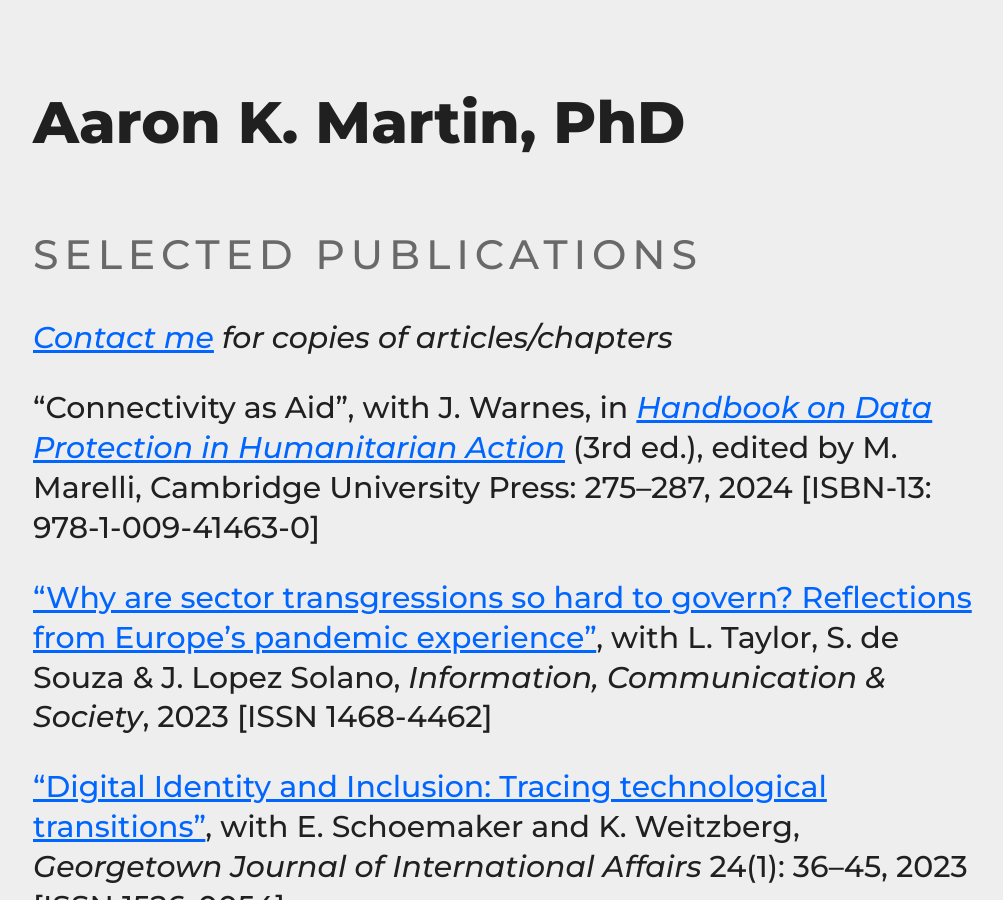
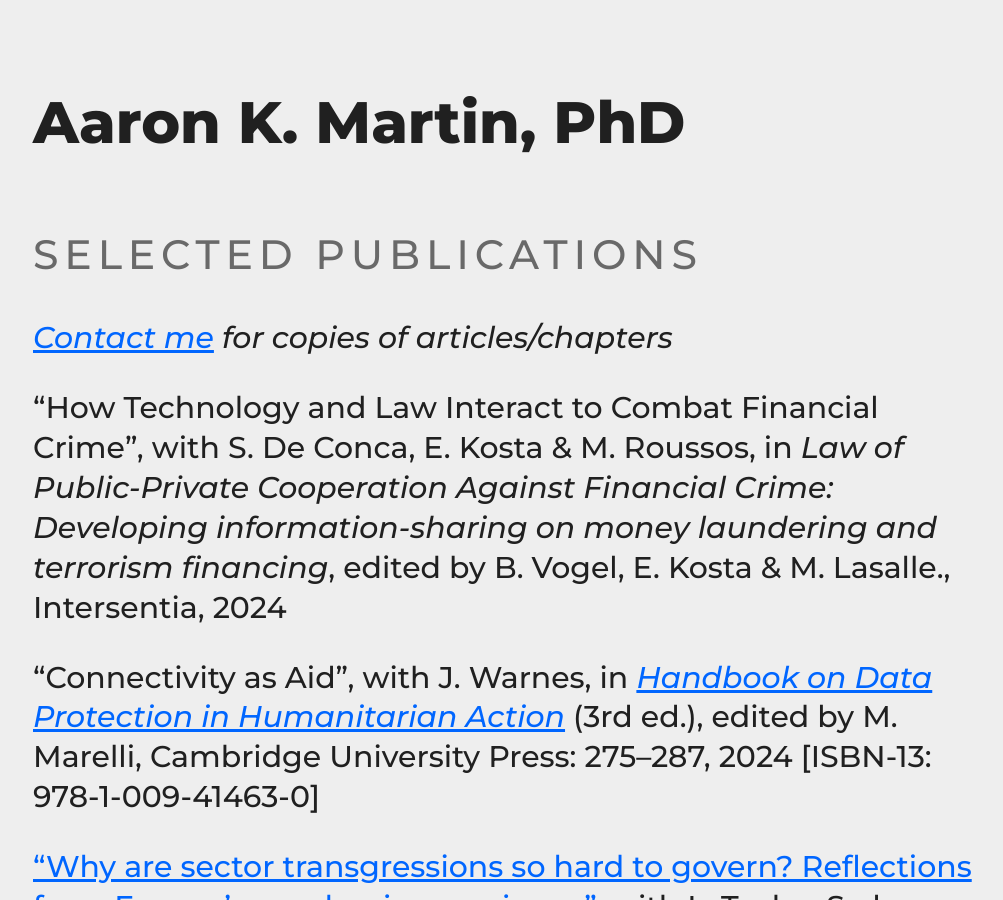
Before and after one commit to haroonalrasheed/641a, a Jekyll site: the page built from selected-publications/index.md, in a window 1280 px wide and 900 px high. Shown: the whole window, without its empty margins (131-1134 px from the left). Built offline with Jekyll 4.4.1, drawn with Linux system fonts in a browser that asks for light colours.

Commit message:
Update index.md

```diff
--- a/selected-publications/index.md
+++ b/selected-publications/index.md
@@ -5,6 +5,9 @@ title: Selected Publications
 
 ## Selected Publications
 _[Contact me](mailto:a.k.martin@alumni.lse.ac.uk) for copies of articles/chapters_
+
+“How Technology and Law Interact to Combat Financial Crime”, with S. De Conca, E. Kosta & M. Roussos, in _Law of Public-Private Cooperation Against Financial Crime:
+Developing information-sharing on money laundering and terrorism financing_, edited by B. Vogel, E. Kosta & M. Lasalle., Intersentia, 2024
 
 "Connectivity as Aid", with J. Warnes, in [_Handbook on Data Protection in Humanitarian Action_](https://www.cambridge.org/core/books/handbook-on-data-protection-in-humanitarian-action/025CE3DFD1FAD908DD1412C20E49F955) (3rd ed.), edited by M. Marelli, Cambridge University Press: 275–287, 2024 [ISBN-13: 978-1-009-41463-0]
 
```
